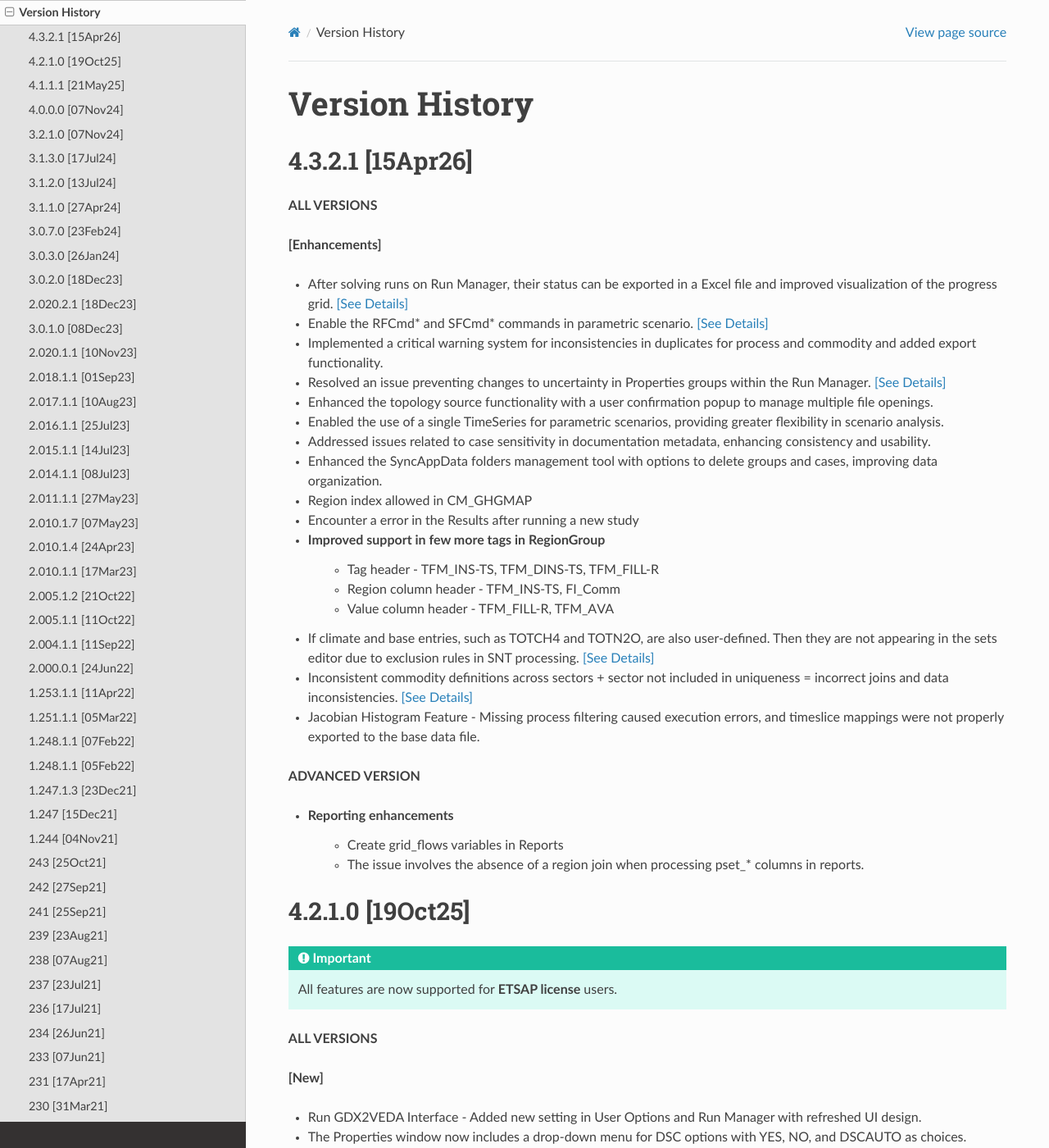
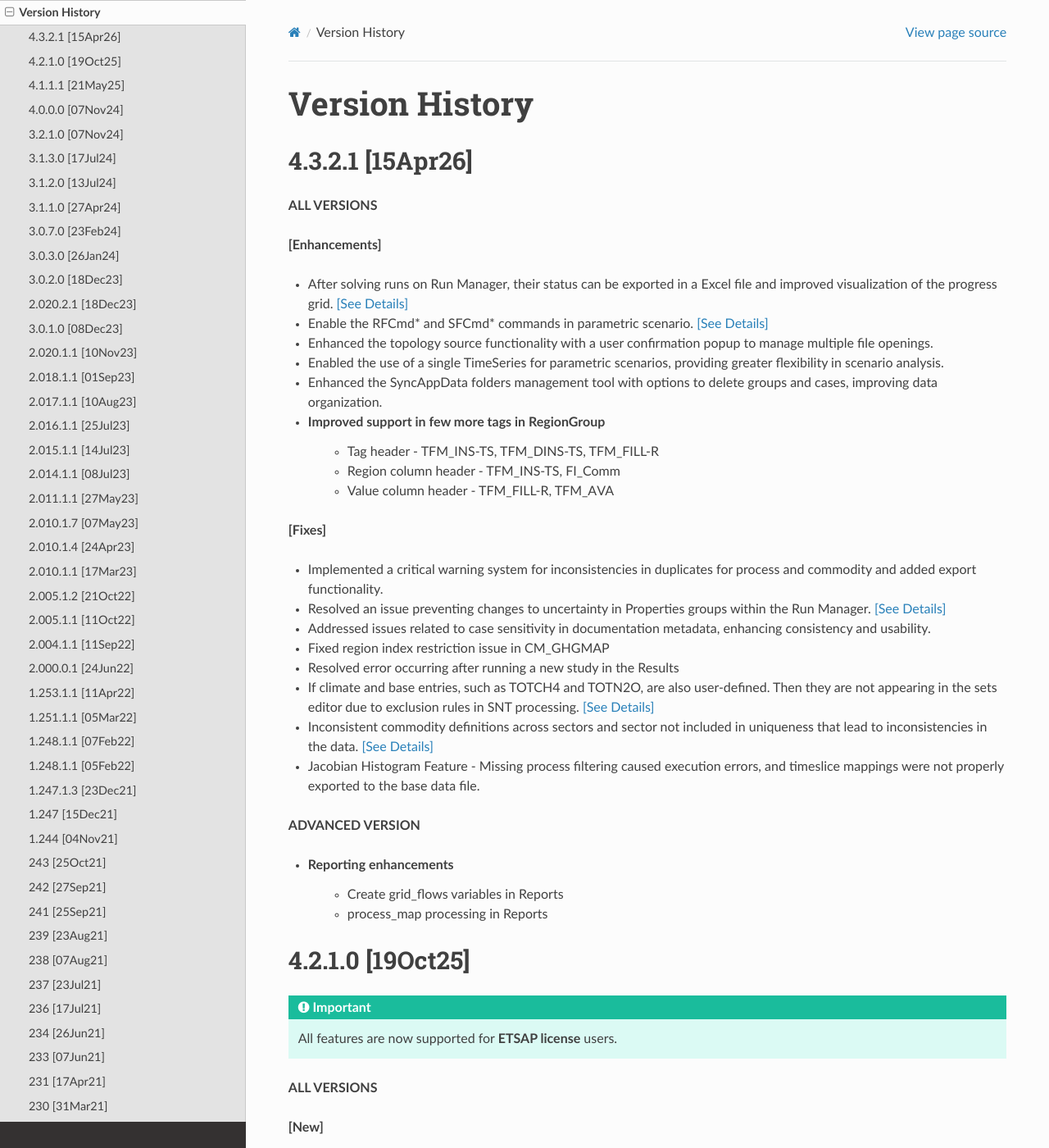
Before and after one commit to kanors-emr/Veda-documentation, a Sphinx documentation site: the page built from docs/source/pages/version_history.rst, in a window 1280 px wide and 1400 px high. Shown: the whole window at 82% size. Built offline with Sphinx 7.4.7 and the Read the Docs theme 3.1.0, drawn with Linux system fonts in a browser that asks for light colours.

Commit message:
Revise version history for 4.2.1.0 release

```diff
--- a/docs/source/pages/version_history.rst
+++ b/docs/source/pages/version_history.rst
@@ -12,20 +12,24 @@ Version History
 
 - After solving runs on Run Manager, their status can be exported in a Excel file and improved visualization of the progress grid. `[See Details] <https://forum.kanors-emr.org/showthread.php?tid=1601>`_
 - Enable the RFCmd* and SFCmd* commands in parametric scenario. `[See Details] <https://forum.kanors-emr.org/showthread.php?tid=1603&pid=8652#pid8652>`_
-- Implemented a critical warning system for inconsistencies in duplicates for process and commodity and added export functionality.
-- Resolved an issue preventing changes to uncertainty in Properties groups within the Run Manager. `[See Details] <https://forum.kanors-emr.org/showthread.php?tid=1600>`_
 - Enhanced the topology source functionality with a user confirmation popup to manage multiple file openings.
 - Enabled the use of a single TimeSeries for parametric scenarios, providing greater flexibility in scenario analysis.
-- Addressed issues related to case sensitivity in documentation metadata, enhancing consistency and usability.
 - Enhanced the SyncAppData folders management tool with options to delete groups and cases, improving data organization.
-- Region index allowed in CM_GHGMAP
-- Encounter a error in the Results after running a new study
 - Improved support in few more tags in RegionGroup
     * Tag header  - 	TFM_INS-TS, TFM_DINS-TS, TFM_FILL-R
     * Region column header - TFM_INS-TS, FI_Comm
     * Value column header - TFM_FILL-R, TFM_AVA
+
+
+**[Fixes]**
+
+- Implemented a critical warning system for inconsistencies in duplicates for process and commodity and added export functionality.
+- Resolved an issue preventing changes to uncertainty in Properties groups within the Run Manager. `[See Details] <https://forum.kanors-emr.org/showthread.php?tid=1600>`_
+- Addressed issues related to case sensitivity in documentation metadata, enhancing consistency and usability.
+- Fixed region index restriction issue in CM_GHGMAP
+- Resolved error occurring after running a new study in the Results
 - If climate and base entries, such as TOTCH4 and TOTN2O, are also user-defined. Then they are not appearing in the sets editor due to exclusion rules in SNT processing.	`[See Details] <https://forum.kanors-emr.org/showthread.php?tid=1591&pid=8544#pid8544>`_
-- Inconsistent commodity definitions across sectors + sector not included in uniqueness = incorrect joins and data inconsistencies. `[See Details] <https://forum.kanors-emr.org/showthread.php?tid=1589&pid=8523#pid8523>`_
+- Inconsistent commodity definitions across sectors and sector not included in uniqueness that lead to inconsistencies in the data. `[See Details] <https://forum.kanors-emr.org/showthread.php?tid=1589&pid=8523#pid8523>`_
 - Jacobian Histogram Feature - Missing process filtering caused execution errors, and timeslice mappings were not properly exported to the base data file.
 
 
@@ -33,7 +37,7 @@ Version History
 
 - Reporting enhancements
     * Create grid_flows variables in Reports
-    * The issue involves the absence of a region join when processing pset_* columns in reports.
+    * process_map processing in Reports
 
 
 
```
